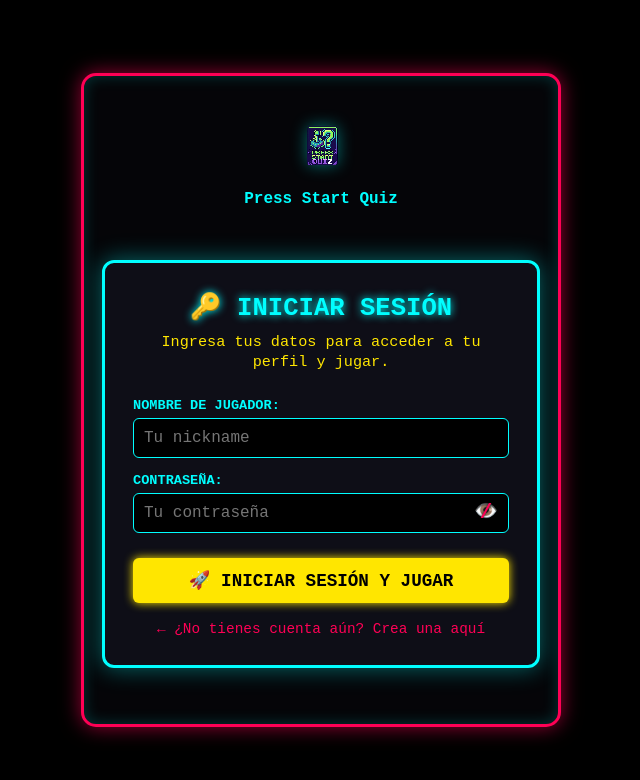
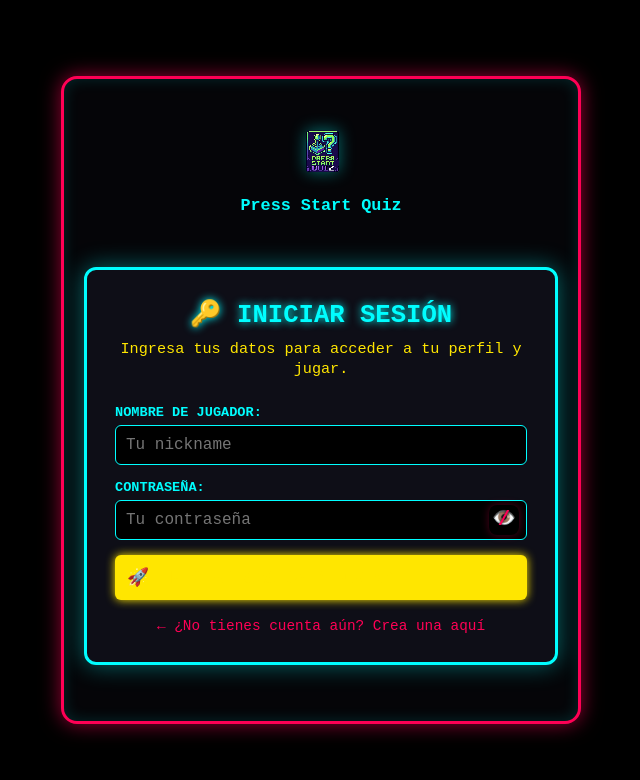
Before and after one commit to Nicosd310106/press-start-quiz, a website: page login.html in a window 1280 px wide. Shown: the whole page, without its empty margins (319-959 px from the left). Drawn offline with Linux system fonts and the light colour scheme.

Commit message:
UI: aplicar tamano proporcional perfecto a la tarjeta arcade

```diff
--- a/style.css
+++ b/style.css
@@ -1,4 +1,7 @@
-/* RESET Y PROPIEDADES BASE */
+/* ==========================================
+   PRESS START QUIZ - ESTILO NEÓN ARCADE PROPORCIONAL
+   ========================================== */
+
 * {
     box-sizing: border-box;
     margin: 0;
@@ -7,9 +10,9 @@
 }
 
 html, body {
-    height: 100%;
-    width: 100%;
-    overflow: hidden; /* Oculta la barra de scroll de la ventana principal */
+    height: 100vh;
+    width: 100vw;
+    overflow: hidden; /* Elimina cualquier barra de scroll global */
 }
 
 body {
@@ -18,26 +21,26 @@ body {
     display: flex;
     justify-content: center;
     align-items: center;
-    padding: 10px;
+    padding: 12px;
 }
 
-/* CONTENEDOR PRINCIPAL - AMPLIADO EN ALTO Y ANCHO */
+/* CONTENEDOR PRINCIPAL BALANCEADO Y PROPORCIONAL */
 .game-container, .container, .card, #app-container {
     background: #050508;
     border: 3px solid #ff0055;
-    border-radius: 15px;
-    box-shadow: 0 0 20px rgba(255, 0, 85, 0.6), inset 0 0 15px rgba(0, 254, 255, 0.2);
+    border-radius: 16px;
+    box-shadow: 0 0 20px rgba(255, 0, 85, 0.6), inset 0 0 15px rgba(0, 254, 255, 0.15);
     width: 100%;
-    max-width: 480px; /* Tamaño un poco más amplio y vistoso */
-    max-height: 95vh;
-    padding: 16px 18px;
+    max-width: 520px; /* Tamaño arcade equilibrado en PC y mobile */
+    max-height: 90vh; /* No cubre toda la pantalla verticalmente */
+    padding: 16px 20px;
     text-align: center;
     margin: auto;
     display: flex;
     flex-direction: column;
     justify-content: space-between;
     box-sizing: border-box;
-    overflow: hidden; /* Elimina desbordamientos */
+    overflow: hidden;
 }
 
 /* HEADER Y LOGO */
@@ -45,11 +48,11 @@ header {
     display: flex;
     flex-direction: column;
     align-items: center;
-    margin-bottom: 8px;
+    margin-bottom: 10px;
 }
 
 .logo-img, img[alt*="Logo"], .logo {
-    max-width: 70px !important;
+    max-width: 75px !important;
     height: auto;
     margin-bottom: 4px;
     image-rendering: pixelated;
@@ -57,9 +60,9 @@ header {
 }
 
 header h1, h1 {
-    font-size: 1rem;
+    font-size: 1.05rem;
     color: #00feff;
-    margin: 4px 0;
+    margin: 2px 0;
 }
 
 .menu-subtitle, p {
@@ -69,30 +72,29 @@ header h1, h1 {
     line-height: 1.3;
 }
 
-/* MENÚ DE BOTONES - SIN SCROLLBAR Y CON ESPACIO AMPLIO */
+/* MENÚ DE BOTONES - SIN SCROLLBARS */
 .menu-options {
     display: flex;
     flex-direction: column;
     gap: 8px;
-    max-height: none !important; /* Elimina el límite de altura */
-    overflow: visible !important; /* Quita la barra de subir y bajar */
+    max-height: none !important;
+    overflow: visible !important;
     padding: 0;
 }
 
-/* OCULTAR BARRA DE SCROLL DE WEBKIT */
 .menu-options::-webkit-scrollbar {
     display: none !important;
     width: 0 !important;
 }
 
-/* BOTONES DE DIFICULTAD Y GÉNEROS */
-.btn-genre, .btn-difficulty, .btn-option, .btn-back {
+/* BOTONES ARCADE */
+button, .btn, .btn-genre, .btn-difficulty, .btn-option, .btn-back {
     background: rgba(255, 0, 85, 0.05);
     border: 2px solid #ff0055;
     color: #ffffff;
-    padding: 9px 12px;
-    margin: 2px 0;
-    font-size: 0.78rem;
+    padding: 10px 14px;
+    margin: 3px 0;
+    font-size: 0.8rem;
     border-radius: 8px;
     cursor: pointer;
     transition: all 0.2s ease;
@@ -104,7 +106,7 @@ header h1, h1 {
     box-sizing: border-box;
 }
 
-.btn-genre:hover, .btn-difficulty:hover, .btn-option:hover {
+button:hover, .btn-genre:hover, .btn-difficulty:hover, .btn-option:hover {
     background: #ff0055;
     color: #000000;
     transform: scale(1.01);
@@ -112,22 +114,35 @@ header h1, h1 {
     font-weight: bold;
 }
 
-/* HIGHLIGHT PARA MODO INFINITO */
-.btn-infinite, .btn-todas {
+/* BOTÓN AMARILLO DESTACADO */
+.btn-primary, button[type="submit"], #btn-login, .btn-yellow, .btn-infinite, .btn-todas {
     border-color: #ffe600 !important;
+    color: #ffe600;
 }
 
-.diff-desc {
-    font-size: 0.68rem;
-    color: #a0a0c0;
-    margin-left: auto;
+.btn-primary:hover, button[type="submit"]:hover, #btn-login:hover {
+    background: #ffe600 !important;
+    color: #000000 !important;
+    box-shadow: 0 0 15px #ffe600;
+}
+
+/* PREGUNTAS Y OPCIONES */
+#quiz h2, #question {
+    font-size: 0.95rem;
+    line-height: 1.3;
+    margin: 10px 0;
+    color: #00feff;
 }
 
 /* ENLACES Y NAVEGACIÓN INFERIOR */
 a, .link-auth {
     color: #ff0055;
-    font-size: 0.65rem;
+    font-size: 0.68rem;
     text-decoration: none;
     display: block;
     margin-top: 8px;
 }
+
+a:hover {
+    text-shadow: 0 0 5px #ff0055;
+}
```
